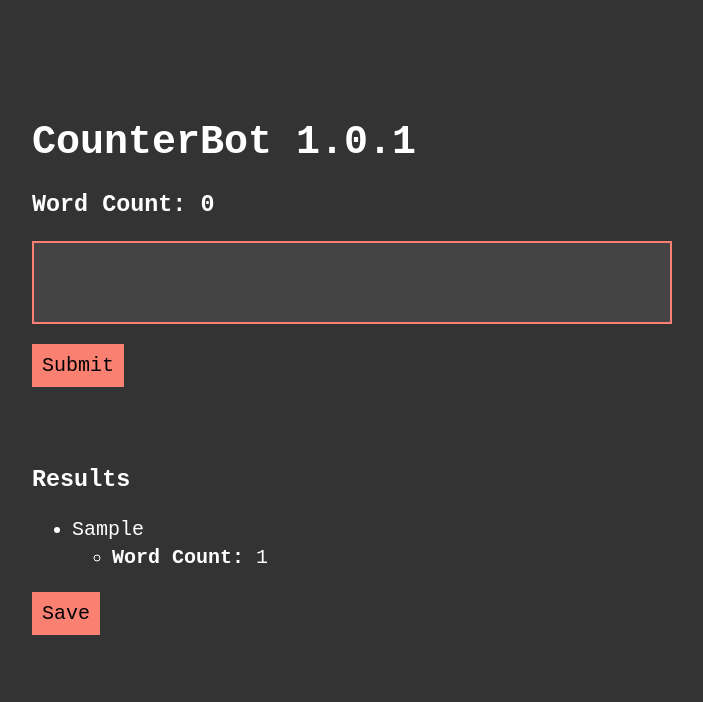
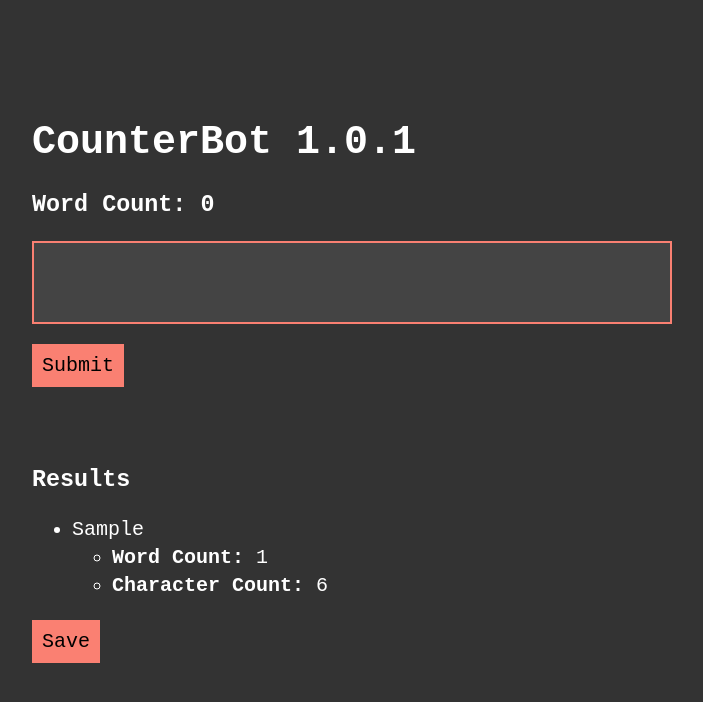
Before and after one commit to thenerdscribe/counterbot, a React (Create React App) app: page / in a window 1280 px wide. Both pictures are taken after typing "Sample" into the empty fields and a click on the input "Submit". Shown: the top 702 px of the page, without its empty margins (288-991 px from the left). Built offline with nearby package versions, Linux system fonts and the light colour scheme.

Commit message:
Added character count

```diff
--- a/src/List.js
+++ b/src/List.js
@@ -15,6 +15,10 @@ export default class List extends Component {
               <strong>Word Count: </strong>
               {getLength(item)}
             </li>
+            <li>
+              <strong>Character Count: </strong>
+              {item.length}
+            </li>
           </ul>
         </li>
       );
```
